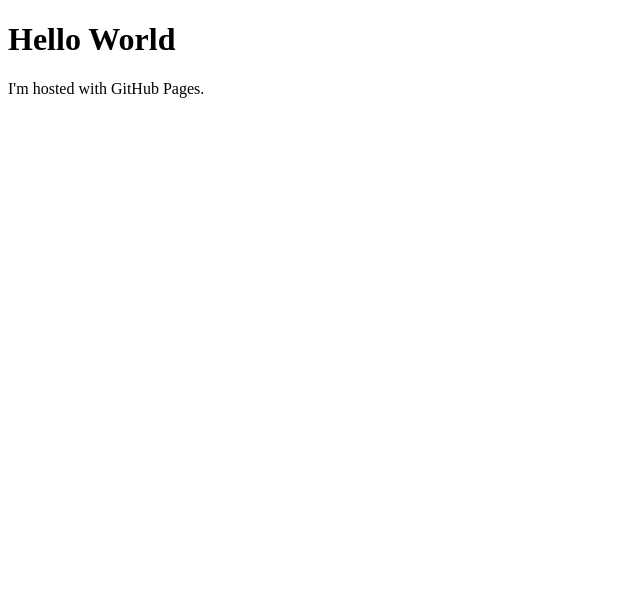
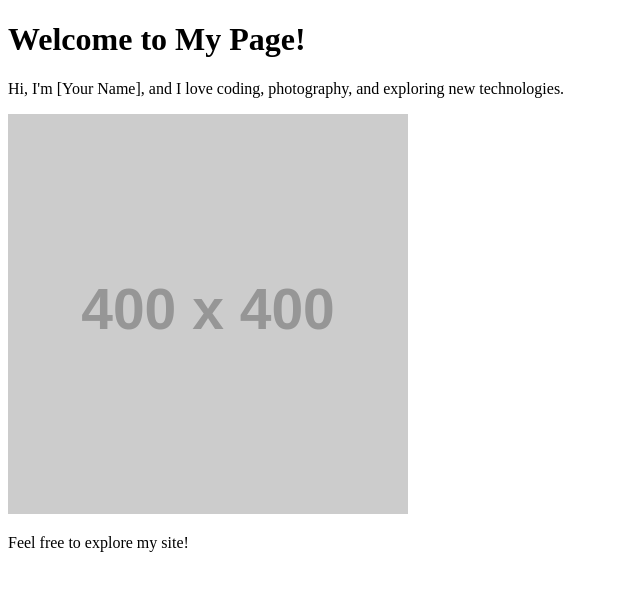
Before and after one commit to AntoniUsajz/AntoniUsajz.github.io, a plain HTML site: page index.html in a window 1280 px wide. Shown: the whole page, without its empty margins (0-640 px from the left). Drawn offline with Linux system fonts and the light colour scheme; placeholder pictures from the web are drawn by us.

Commit message:
Update index.html

```diff
--- a/index.html
+++ b/index.html
@@ -1,7 +1,14 @@
 <!DOCTYPE html>
-<html>
+<html lang="en">
+<head>
+    <meta charset="UTF-8">
+    <meta name="viewport" content="width=device-width, initial-scale=1.0">
+    <title>My Interests</title>
+</head>
 <body>
-<h1>Hello World</h1>
-<p>I'm hosted with GitHub Pages.</p>
+    <h1>Welcome to My Page!</h1>
+    <p>Hi, I'm [Your Name], and I love coding, photography, and exploring new technologies.</p>
+    <img src="https://via.placeholder.com/400" alt="Placeholder image">
+    <p>Feel free to explore my site!</p>
 </body>
 </html>
```
